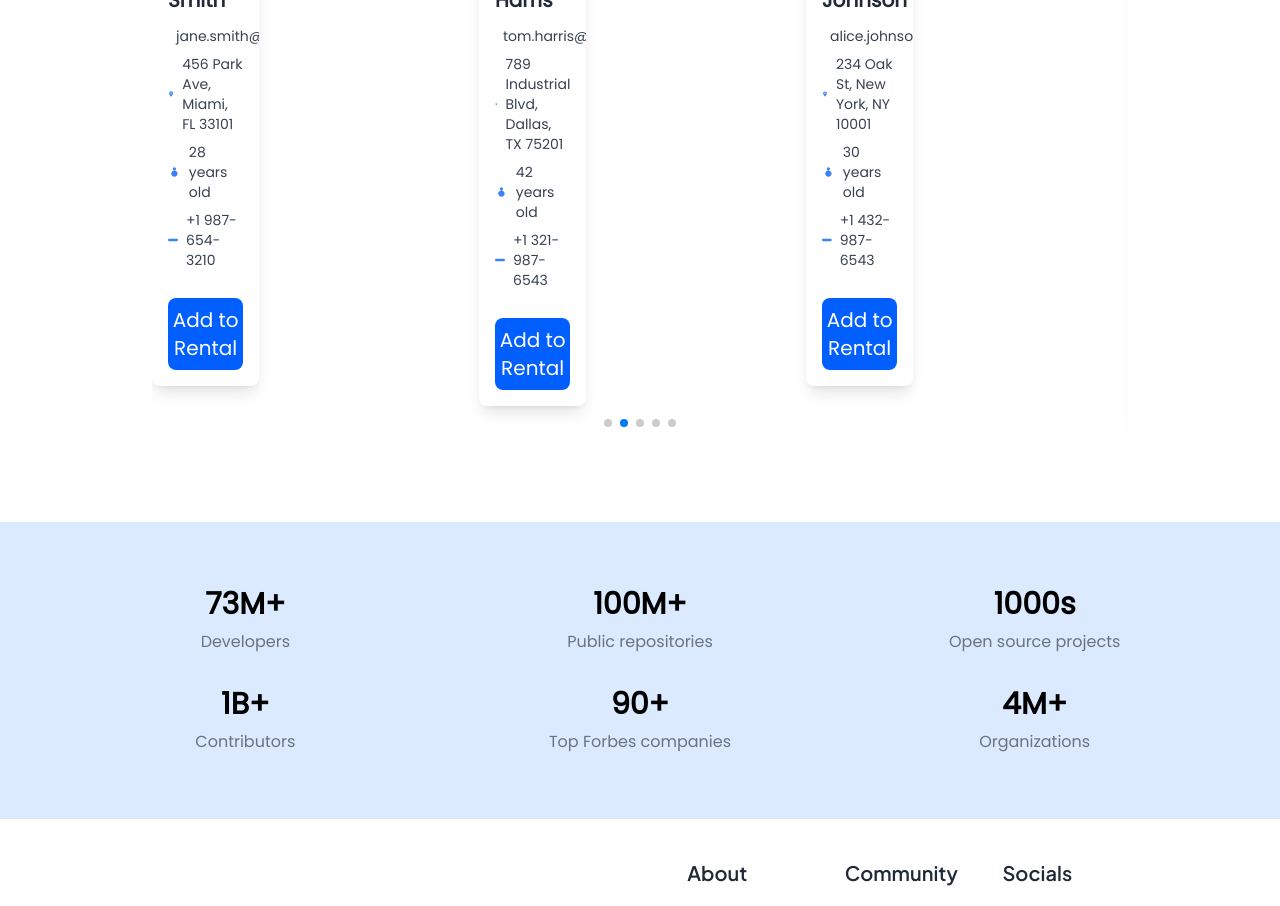
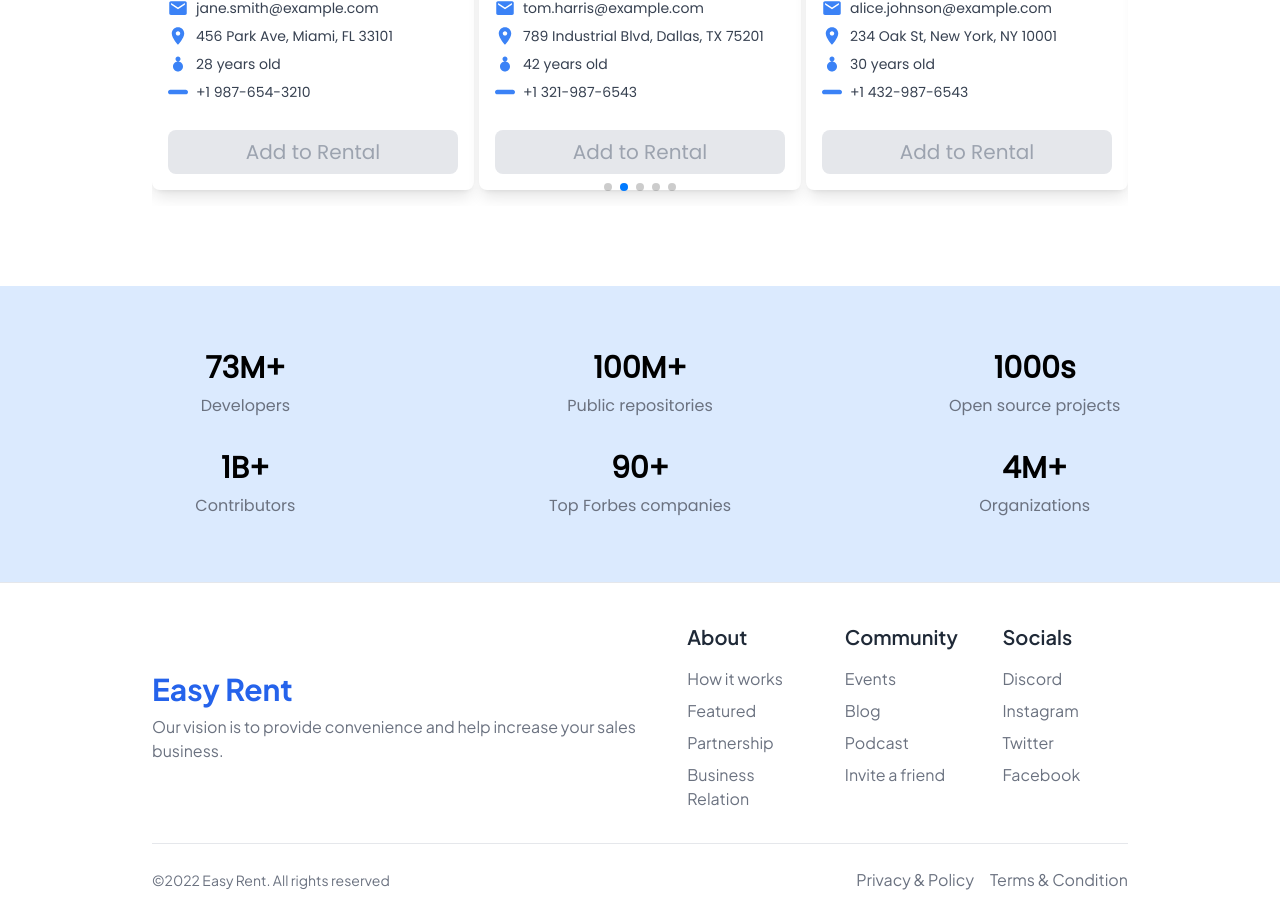
Before and after one commit to AdministrationReseau/easy-rental, a Next.js app: page / in a window 1280 px wide. Shown: the part 3340-4246 px from the top of the page. Built offline with nearby package versions, Linux system fonts and the light colour scheme; what @mui/material-nextjs would draw is missing.

Commit message:
operationnal landing without the filter

```diff
--- a/src/components/DriverCard.tsx
+++ b/src/components/DriverCard.tsx
@@ -23,7 +23,7 @@ const DriverCard: React.FC<DriverCardProps> = ({ name, email, location, age, ava
     };
 
     return (
-        <div className="bg-white shadow-lg rounded-lg overflow-hidden my-4 p-4 w-full sm:w-1/2 lg:w-1/3 xl:w-1/6">
+        <div className="bg-white shadow-lg rounded-lg overflow-hidden my-4 p-4 w-full">
             {/* Image Section */}
             <div className="relative w-full h-48 mb-4 rounded-lg overflow-hidden">
                 <Image
@@ -73,8 +73,8 @@ const DriverCard: React.FC<DriverCardProps> = ({ name, email, location, age, ava
 
             {/* Button Section */}
             <button
-                onClick={handleButtonClick}
-                className={`mt-4 w-full py-2 rounded-lg transition-all ${isDriverAdded ? 'bg-secondary-blue text-blue-800' : 'bg-primary-blue text-white'}`}
+                // onClick={handleButtonClick}
+                className={`mt-4 w-full py-2 rounded-lg transition-all ${isDriverAdded ? 'bg-gray-200 text-gray-400' : 'bg-gray-200 text-gray-400'}`}
             >
                 {buttonText}
             </button>
```
